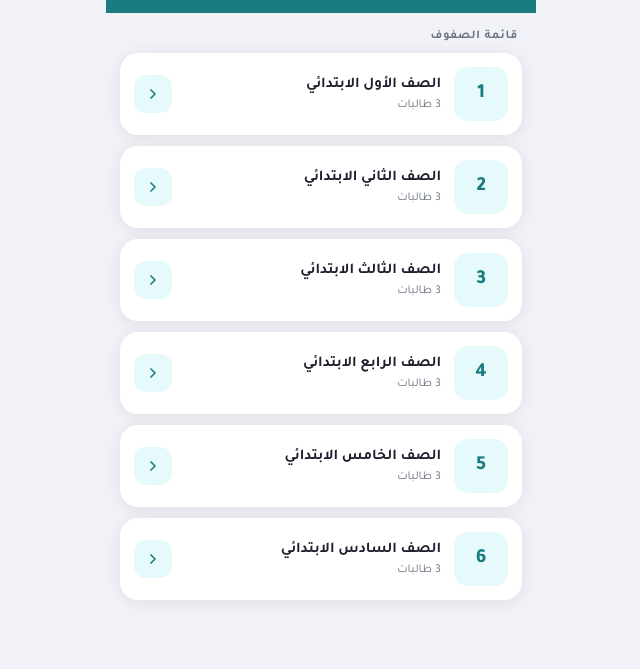
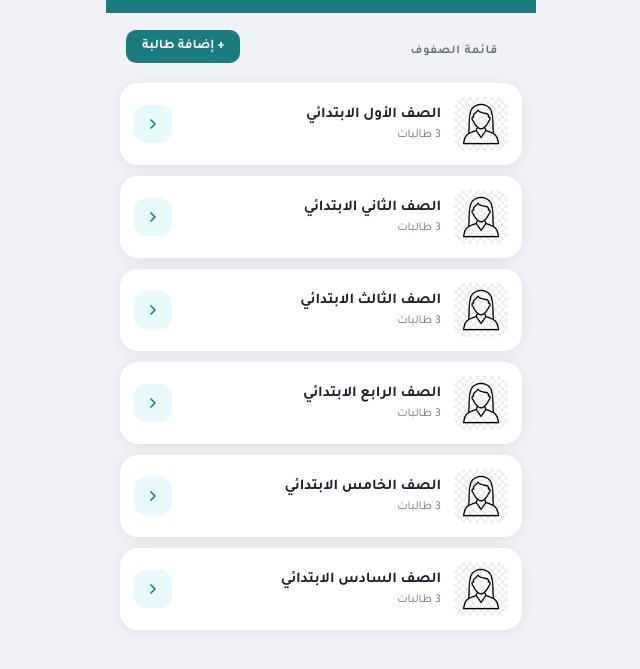
Before and after one commit to Seham-Owaid/graduation-project-2, a plain HTML site: page students.html in a window 1280 px wide. Shown: the part 57-726 px from the top of the page, without its empty margins (319-959 px from the left). Drawn offline with Linux system fonts and the light colour scheme.

Commit message:
stuednt, sh

```diff
--- a/students.html
+++ b/students.html
@@ -1,20 +1,71 @@
-<!-- بداية شجون -->
 <!DOCTYPE html>
 <html lang="ar" dir="rtl">
 <head>
   <meta charset="UTF-8" />
   <meta name="viewport" content="width=device-width, initial-scale=1.0, maximum-scale=1.0, user-scalable=no" />
   <title>الطالبات</title>
-  <link href="https://fonts.googleapis.com/css2?family=Tajawal:wght@300;400;500;700;800&display=swap" rel="stylesheet">
+  <link href="https://fonts.googleapis.com/css2?family=Tajawal:wght@400;700&display=swap" rel="stylesheet">
   <link rel="stylesheet" href="students.css" />
+  <style>
+    /* الحل النهائي للمربعات الرمادية */
+    .icon-box, .student-avatar-img {
+      background-color: white !important; /* يجبر الخلفية تكون بيضاء سادة */
+      overflow: hidden;
+      display: flex;
+      align-items: center;
+      justify-content: center;
+      border-radius: 12px; /* تناسب شكل الكرت */
+    }
+
+    .icon-box img, .student-avatar-img {
+      width: 100%;
+      height: 100%;
+      object-fit: cover; /* يخلي الصورة تغطي المربعات الرمادية */
+      display: block;
+    }
+
+    .section-header-row {
+      display: flex;
+      justify-content: space-between;
+      align-items: center;
+      padding: 15px 20px;
+    }
+
+    .add-student-btn {
+      background-color: #1b7c80;
+      color: white;
+      border: none;
+      padding: 8px 16px;
+      border-radius: 10px;
+      font-family: 'Tajawal', sans-serif;
+      font-weight: bold;
+      cursor: pointer;
+    }
+
+    .student-row {
+      display: flex;
+      align-items: center;
+      padding: 15px;
+      border-bottom: 1px solid #eee;
+      background: white;
+      margin-bottom: 10px;
+      border-radius: 12px;
+    }
+
+    /* تعديل مقاس صورة الطالبة في القائمة الداخلية */
+    .student-avatar-img {
+      width: 45px;
+      height: 45px;
+      margin-left: 15px;
+    }
+  </style>
 </head>
 
 <body>
 
-  <!-- HEADER -->
   <div class="header">
     <div class="header-inner">
-      <a href="javascript:void(0)" class="back-btn" id="backBtn" aria-label="رجوع">
+      <a href="javascript:void(0)" class="back-btn" id="backBtn">
         <svg viewBox="0 0 24 24"><polyline points="15 18 9 12 15 6"/></svg>
       </a>
       <h1 id="pageTitle">الطالبات</h1>
@@ -22,89 +73,35 @@
     </div>
   </div>
 
+  <div class="section-header-row">
     <div class="section-label" id="sectionLabel">قائمة الصفوف</div>
-
-  <!-- GRADE LIST (default view) -->
-  <div class="list" id="gradeList">
-
-    <div class="card" onclick="showStudents('1')">
-      <div class="icon-box"><span class="grade-num">1</span></div>
-      <div class="info">
-        <div class="name">الصف الأول الابتدائي</div>
-        <div class="meta">3 طالبات</div>
-      </div>
-      <div class="arrow-btn">
-        <svg viewBox="0 0 24 24"><polyline points="9 18 15 12 9 6"/></svg>
-      </div>
+    <button class="add-student-btn" id="addBtn" onclick="addNewStudent()">+ إضافة طالبة</button>
   </div>
 
-    <div class="card" onclick="showStudents('2')">
-      <div class="icon-box"><span class="grade-num">2</span></div>
+  <div class="list" id="gradeList">
+    <script>
+      const grades = ["الأول", "الثاني", "الثالث", "الرابع", "الخامس", "السادس"];
+      grades.forEach((name, i) => {
+        const num = i + 1;
+        document.write(`
+          <div class="card" onclick="showStudents('${num}')">
+            <div class="icon-box"><img src="student.png" alt="icon"></div>
             <div class="info">
-        <div class="name">الصف الثاني الابتدائي</div>
-        <div class="meta">3 طالبات</div>
+              <div class="name">الصف ${name} الابتدائي</div>
+              <div class="meta" id="count-${num}">3 طالبات</div>
             </div>
-      <div class="arrow-btn">
-        <svg viewBox="0 0 24 24"><polyline points="9 18 15 12 9 6"/></svg>
+            <div class="arrow-btn"><svg viewBox="0 0 24 24"><polyline points="9 18 15 12 9 6"/></svg></div>
           </div>
+        `);
+      });
+    </script>
   </div>
 
-    <div class="card" onclick="showStudents('3')">
-      <div class="icon-box"><span class="grade-num">3</span></div>
-      <div class="info">
-        <div class="name">الصف الثالث الابتدائي</div>
-        <div class="meta">3 طالبات</div>
-      </div>
-      <div class="arrow-btn">
-        <svg viewBox="0 0 24 24"><polyline points="9 18 15 12 9 6"/></svg>
-      </div>
-    </div>
-
-    <div class="card" onclick="showStudents('4')">
-      <div class="icon-box"><span class="grade-num">4</span></div>
-      <div class="info">
-        <div class="name">الصف الرابع الابتدائي</div>
-        <div class="meta">3 طالبات</div>
-      </div>
-      <div class="arrow-btn">
-        <svg viewBox="0 0 24 24"><polyline points="9 18 15 12 9 6"/></svg>
-      </div>
-    </div>
-
-    <div class="card" onclick="showStudents('5')">
-      <div class="icon-box"><span class="grade-num">5</span></div>
-      <div class="info">
-        <div class="name">الصف الخامس الابتدائي</div>
-        <div class="meta">3 طالبات</div>
-      </div>
-      <div class="arrow-btn">
-        <svg viewBox="0 0 24 24"><polyline points="9 18 15 12 9 6"/></svg>
-      </div>
-    </div>
-
-    <div class="card" onclick="showStudents('6')">
-      <div class="icon-box"><span class="grade-num">6</span></div>
-      <div class="info">
-        <div class="name">الصف السادس الابتدائي</div>
-        <div class="meta">3 طالبات</div>
-      </div>
-      <div class="arrow-btn">
-        <svg viewBox="0 0 24 24"><polyline points="9 18 15 12 9 6"/></svg>
-      </div>
-    </div>
-
-  </div>
-
-  <!-- STUDENT LIST (hidden by default) -->
-  <div id="studentList" style="display:none"></div>
+  <div id="studentList" style="display:none; padding: 10px;"></div>
 
   <script>
-    const gradeNames = {
-      "1": "الأول", "2": "الثاني", "3": "الثالث",
-      "4": "الرابع", "5": "الخامس", "6": "السادس"
-    };
-
-    const avatars = ["🧒","👧","🧕","👩","🌸","⭐️"];
+    const gradeNames = { "1": "الأول", "2": "الثاني", "3": "الثالث", "4": "الرابع", "5": "الخامس", "6": "السادس" };
+    const studentIconPath = "student.png";
 
     const studentsByGrade = {
       "1": [{ name: "جود العتيبي", bus: 12 }, { name: "لانا الشهراني", bus: 15 }, { name: "رهف المالكي", bus: 9 }],
@@ -117,44 +114,49 @@
 
     function showStudents(grade) {
       const list = studentsByGrade[grade] || [];
-      const label = gradeNames[grade] || grade;
-
-      document.getElementById('pageTitle').textContent = طالبات الصف ${label};
-      document.getElementById('sectionLabel').textContent = 'قائمة الطالبات';
-      document.getElementById('gradeList').style.display = 'none';
-
-      // زر الرجوع يرجع لقائمة الصفوف (مو history.back)
+      const label = gradeNames[grade];
+      document.getElementById('pageTitle').innerText = "طالبات الصف " + label;
+      document.getElementById('gradeList').style.
+      display = 'none';
+      document.getElementById('addBtn').style.display = 'none';
+      document.getElementById('studentList').style.display = 'block';
       document.getElementById('backBtn').onclick = showGrades;
 
-      const rows = list.map((s, i) => `
+      let rows = list.map((s) => `
         <div class="student-row">
-          <div class="student-avatar">${avatars[i % avatars.length]}</div>
-          <div class="student-info">
-            <div class="student-name">${s.name}</div>
-            <div class="student-meta">الصف ${label}</div>
+          <img src="${studentIconPath}" alt="طالبة" class="student-avatar-img">
+          <div style="flex:1;">
+            <div style="font-weight:bold; color:#333;">${s.name}</div>
+            <div style="font-size:12px; color:#1b7c80;">باص ${s.bus}</div>
           </div>
-          <span class="bus-badge">باص ${s.bus}</span>
         </div>
-      ).join('') || `<p class="empty">لا توجد طالبات لهذا الصف.</p>;
+      `).join('');
 
-      document.getElementById('studentList').innerHTML = <div class="student-card">${rows}</div>;
-      document.getElementById('studentList').style.display = 'block';
+      document.getElementById('studentList').innerHTML = rows || '<p style="text-align:center;">لا توجد طالبات.</p>';
     }
 
     function showGrades() {
-      document.getElementById('pageTitle').textContent = 'الطالبات';
-      document.getElementById('sectionLabel').textContent = 'قائمة الصفوف';
+      document.getElementById('pageTitle').innerText = 'الطالبات';
       document.getElementById('gradeList').style.display = 'flex';
+      document.getElementById('addBtn').style.display = 'block';
       document.getElementById('studentList').style.display = 'none';
-
-      // هنا زر الرجوع يرجع لصفحة قبلها لو تبين
       document.getElementById('backBtn').onclick = () => history.back();
     }
 
-    // الوضع الافتراضي: الرجوع يرجع لصفحة قبلها
+    function addNewStudent() {
+      const name = prompt("أدخلي اسم الطالبة:");
+      if (!name) return;
+      const grade = prompt("أدخلي رقم الصف (1-6):");
+      if (!grade || !studentsByGrade[grade]) { alert("رقم الصف غير صحيح!"); return; }
+      const bus = prompt("أدخلي رقم الباص:");
+      if (!bus) return;
+
+      studentsByGrade[grade].push({ name, bus });
+      document.getElementById(`count-${grade}`).innerText = studentsByGrade[grade].length + " طالبات";
+      alert("تمت الإضافة بنجاح!");
+    }
+
     document.getElementById('backBtn').onclick = () => history.back();
   </script>
-
 </body>
 </html>
-<!-- نهاية شجون -->
--- a/welcome.css
+++ /dev/null
@@ -1,64 +0,0 @@
-/*بداية شجون*/
-* { box-sizing: border-box; }
-html, body { height: 100%; }
-
-body {
-  margin: 0;
-  font-family: system-ui, -apple-system, "Segoe UI", Tahoma, Arial, sans-serif;
-  background: #f2f2f2;
-  color: #0f2f2d;
-}
-
-.phone {
-  min-height: 100vh;
-  display: grid;
-  place-items: center;
-  padding: 20px;
-}
-
-.splash-card {
-  width: 360px;
-  max-width: 100%;
-  min-height: 640px;
-  background: #ffffff;
-  border-radius: 22px;
-  padding: 28px 20px;
-  text-align: center;
-  box-shadow: 0 10px 30px rgba(0,0,0,.08);
-  display: flex;
-  flex-direction: column;
-  justify-content: center;
-}
-
-.logo {
-  width: 120px;
-  height: auto;
-  margin: 0 auto 12px;
-  display: block;
-}
-
-.app-title {
-  margin: 6px 0 10px;
-  font-size: 30px;
-  font-weight: 800;
-}
-
-.tagline {
-  margin: 0 auto 22px;
-  line-height: 1.8;
-  max-width: 280px;
-  color: #1b7c80;
-  font-weight: 600;
-}
-
-.btn {
-  display: inline-block;
-  text-decoration: none;
-  background: #1b7c80;
-  color: #fff;
-  padding: 12px 18px;
-  border-radius: 14px;
-  font-weight: 700;
-}
-.btn:active { transform: scale(.98); }
-/*نهاية شجون */
```
Lines whose indentation alone changed are shown as unchanged.
